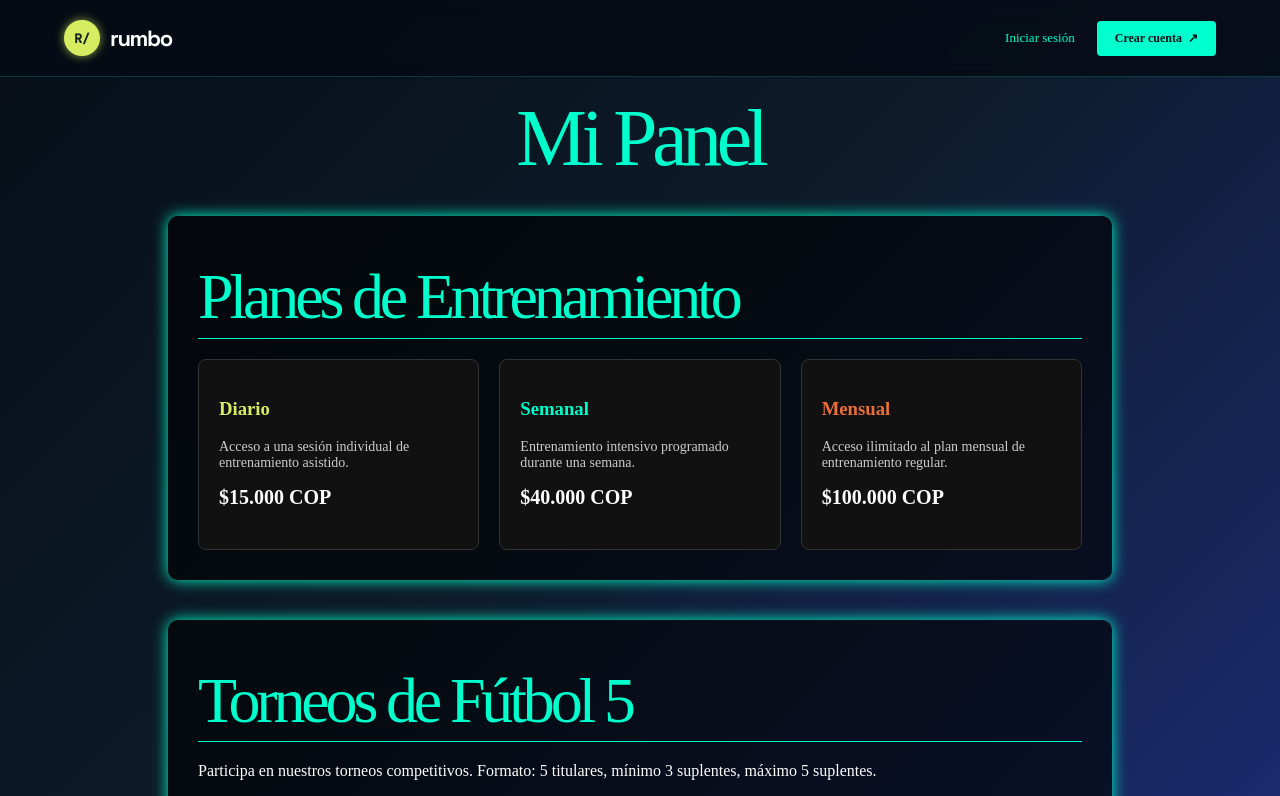
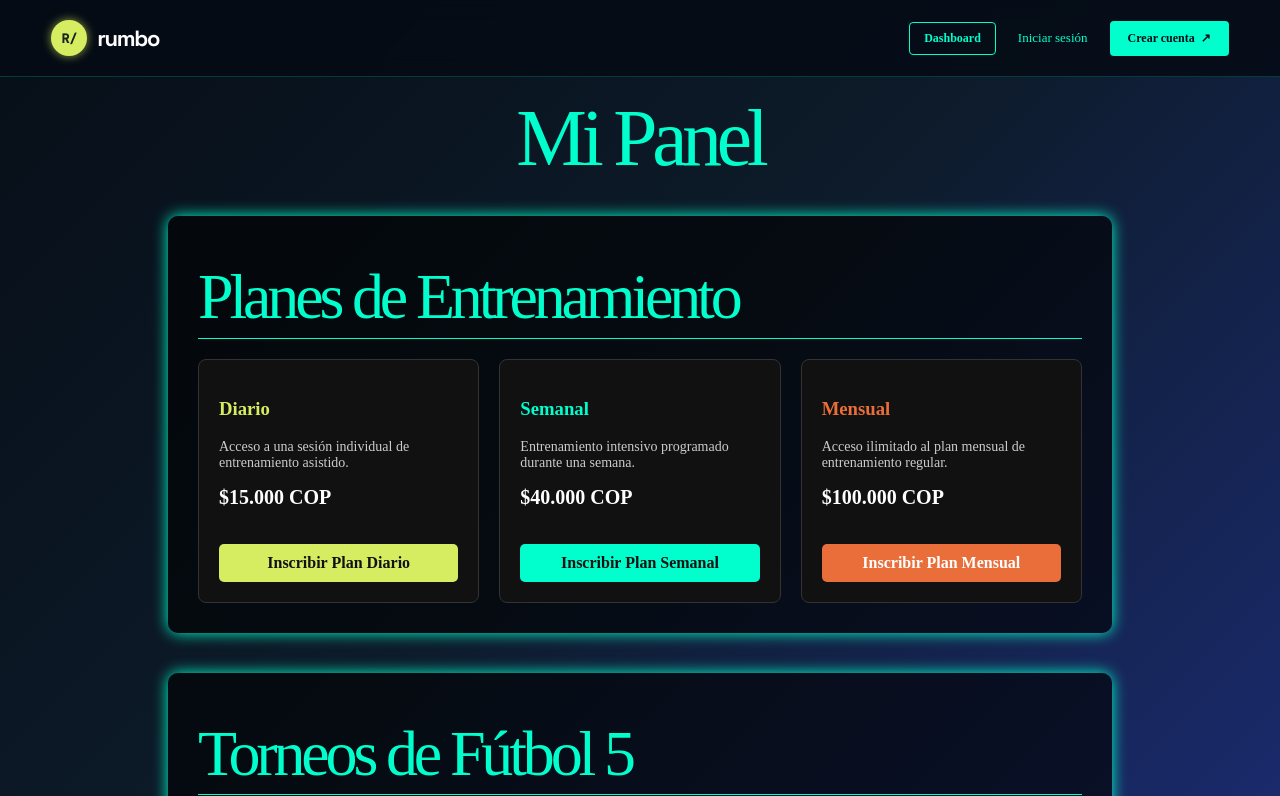
Before and after one commit to Kenneth2106/P-gina-Web-React, a React (Create React App) app: page /dashboard in a window 1280 px wide. Shown: the top 796 px of the page. Built offline with nearby package versions, Linux system fonts and the light colour scheme; a web font is replaced by a local one.

Commit message:
Actualizo Dashboard, Login, Navbar y Registro

```diff
--- a/src/components/Dashboard.tsx
+++ b/src/components/Dashboard.tsx
@@ -43,6 +43,10 @@ const Dashboard: React.FC = () => {
     }
   };
 
+  const handleSubscribePlan = (planName: string, price: string) => {
+    alert(`¡Inscripción simulada exitosa! Te has inscrito al plan ${planName} por $${price} COP.`);
+  };
+
   const cardStyle = {
     background: "rgba(0,0,0,0.6)",
     padding: "30px",
@@ -83,20 +87,46 @@ const Dashboard: React.FC = () => {
           Planes de Entrenamiento
         </h2>
         <div style={{ display: "grid", gridTemplateColumns: "repeat(auto-fit, minmax(250px, 1fr))", gap: "20px", marginTop: "20px" }}>
-          <div style={{ background: "#111", padding: "20px", borderRadius: "8px", border: "1px solid #333" }}>
+          <div style={{ background: "#111", padding: "20px", borderRadius: "8px", border: "1px solid #333", display: "flex", flexDirection: "column", justifyContent: "space-between" }}>
+            <div>
               <h3 style={{ color: "#d7ed61" }}>Diario</h3>
               <p style={{ fontSize: "14px", color: "#ccc" }}>Acceso a una sesión individual de entrenamiento asistido.</p>
               <p style={{ fontSize: "20px", fontWeight: "bold", marginTop: "15px" }}>$15.000 COP</p>
             </div>
-          <div style={{ background: "#111", padding: "20px", borderRadius: "8px", border: "1px solid #333" }}>
+            <button
+              onClick={() => handleSubscribePlan("Diario", "15.000")}
+              style={{ ...buttonStyle, background: "#d7ed61", color: "#111", marginTop: "15px", width: "100%" }}
+            >
+              Inscribir Plan Diario
+            </button>
+          </div>
+
+          <div style={{ background: "#111", padding: "20px", borderRadius: "8px", border: "1px solid #333", display: "flex", flexDirection: "column", justifyContent: "space-between" }}>
+            <div>
               <h3 style={{ color: "#00ffcc" }}>Semanal</h3>
               <p style={{ fontSize: "14px", color: "#ccc" }}>Entrenamiento intensivo programado durante una semana.</p>
               <p style={{ fontSize: "20px", fontWeight: "bold", marginTop: "15px" }}>$40.000 COP</p>
             </div>
-          <div style={{ background: "#111", padding: "20px", borderRadius: "8px", border: "1px solid #333" }}>
+            <button
+              onClick={() => handleSubscribePlan("Semanal", "40.000")}
+              style={{ ...buttonStyle, background: "#00ffcc", color: "#111", marginTop: "15px", width: "100%" }}
+            >
+              Inscribir Plan Semanal
+            </button>
+          </div>
+
+          <div style={{ background: "#111", padding: "20px", borderRadius: "8px", border: "1px solid #333", display: "flex", flexDirection: "column", justifyContent: "space-between" }}>
+            <div>
               <h3 style={{ color: "#e96e39" }}>Mensual</h3>
               <p style={{ fontSize: "14px", color: "#ccc" }}>Acceso ilimitado al plan mensual de entrenamiento regular.</p>
               <p style={{ fontSize: "20px", fontWeight: "bold", marginTop: "15px" }}>$100.000 COP</p>
+            </div>
+            <button
+              onClick={() => handleSubscribePlan("Mensual", "100.000")}
+              style={{ ...buttonStyle, background: "#e96e39", color: "#fff", marginTop: "15px", width: "100%" }}
+            >
+              Inscribir Plan Mensual
+            </button>
           </div>
         </div>
       </section>
--- a/src/components/Login.tsx
+++ b/src/components/Login.tsx
@@ -8,13 +8,28 @@ const Login: React.FC = () => {
   const navigate = useNavigate();
 
   const handleLogin = () => {
-    const savedUser = localStorage.getItem("usuario");
+    const savedUsers = localStorage.getItem("usuarios_registrados");
+    const legacyUser = localStorage.getItem("usuario");
+    let usersList: any[] = savedUsers ? JSON.parse(savedUsers) : [];
 
-    if (savedUser) {
-      const userData = JSON.parse(savedUser);
+    if (legacyUser && usersList.length === 0) {
+      try {
+        const parsedLegacy = JSON.parse(legacyUser);
+        usersList.push(parsedLegacy);
+        localStorage.setItem("usuarios_registrados", JSON.stringify(usersList));
+      } catch (e) {}
+    }
 
-      if (usuario === userData.email && password === userData.password) {
-        alert("Inicio de sesión exitoso");
+    if (usersList.length > 0) {
+      const matchedUser = usersList.find(
+        (u) =>
+          u.email.toLowerCase() === usuario.trim().toLowerCase() &&
+          u.password === password
+      );
+
+      if (matchedUser) {
+        localStorage.setItem("usuario_activo", JSON.stringify(matchedUser));
+        alert(`¡Bienvenido de nuevo, ${matchedUser.name}!`);
         navigate("/dashboard");
       } else {
         alert("Usuario o contraseña incorrectos");
--- a/src/components/Navbar.tsx
+++ b/src/components/Navbar.tsx
@@ -1,29 +1,17 @@
 import React from "react";
-import { useNavigate, useLocation } from "react-router-dom";
+import { useNavigate } from "react-router-dom";
 
 const Navbar: React.FC = () => {
   const navigate = useNavigate();
-  const location = useLocation();
 
-  const savedUser = localStorage.getItem("usuario");
-  const userData = savedUser ? JSON.parse(savedUser) : null;
+  const activeUserRaw = localStorage.getItem("usuario_activo");
+  const userData = activeUserRaw ? JSON.parse(activeUserRaw) : null;
 
   const isDarkPage = true; // Todo el sitio ahora usa un tema oscuro
 
-  const handleNavClick = (hash: string) => {
-    if (location.pathname !== "/" && location.pathname !== "/inicio") {
-      navigate("/" + hash);
-    } else {
-      const element = document.querySelector(hash);
-      if (element) {
-        element.scrollIntoView({ behavior: "smooth" });
-      }
-    }
-  };
-
   const handleLogout = () => {
-    localStorage.removeItem("usuario");
-    navigate("/inicio");
+    localStorage.removeItem("usuario_activo");
+    navigate("/login");
   };
 
   return (
@@ -43,7 +31,7 @@ const Navbar: React.FC = () => {
         alignItems: "center",
         justifyContent: "space-between",
         height: "76px",
-        padding: "0 5vw",
+        padding: "0 4vw",
         maxWidth: "1400px",
         margin: "0 auto",
       }}>
@@ -91,10 +79,25 @@ const Navbar: React.FC = () => {
         <nav style={{
           display: "flex",
           alignItems: "center",
-          gap: "28px",
+          gap: "16px",
         }}>
           {userData ? (
-            <div style={{ display: "flex", alignItems: "center", gap: "16px" }}>
+            <div style={{ display: "flex", alignItems: "center", gap: "12px" }}>
+              <button
+                onClick={() => navigate("/dashboard")}
+                style={{
+                  background: "rgba(0, 255, 204, 0.15)",
+                  border: "1px solid #00ffcc",
+                  color: "#00ffcc",
+                  padding: "8px 14px",
+                  borderRadius: "4px",
+                  fontSize: "12px",
+                  fontWeight: 600,
+                  cursor: "pointer",
+                }}
+              >
+                📊 Dashboard
+              </button>
               <span style={{
                 color: isDarkPage ? "#00ffcc" : "#e96e39",
                 fontFamily: "'DM Mono', monospace",
@@ -131,6 +134,21 @@ const Navbar: React.FC = () => {
             </div>
           ) : (
             <div style={{ display: "flex", alignItems: "center", gap: "16px" }}>
+              <button
+                onClick={() => navigate("/dashboard")}
+                style={{
+                  background: "transparent",
+                  border: "1px solid #00ffcc",
+                  color: "#00ffcc",
+                  padding: "8px 14px",
+                  borderRadius: "4px",
+                  fontSize: "12px",
+                  fontWeight: 600,
+                  cursor: "pointer",
+                }}
+              >
+                Dashboard
+              </button>
               <button
                 onClick={() => navigate("/login")}
                 style={{
--- a/src/components/Registro.tsx
+++ b/src/components/Registro.tsx
@@ -46,7 +46,20 @@ function Registro() {
       return;
     }
 
-    localStorage.setItem("usuario", JSON.stringify(usuario));
+    const savedUsers = localStorage.getItem("usuarios_registrados");
+    const usersList: Usuario[] = savedUsers ? JSON.parse(savedUsers) : [];
+
+    const userExists = usersList.some(
+      (u) => u.email.toLowerCase() === usuario.email.toLowerCase()
+    );
+
+    if (userExists) {
+      alert("Ya existe un usuario registrado con este correo");
+      return;
+    }
+
+    usersList.push(usuario);
+    localStorage.setItem("usuarios_registrados", JSON.stringify(usersList));
 
     alert("Usuario registrado correctamente");
     navigate("/login");
```
Lines whose indentation alone changed are shown as unchanged.
